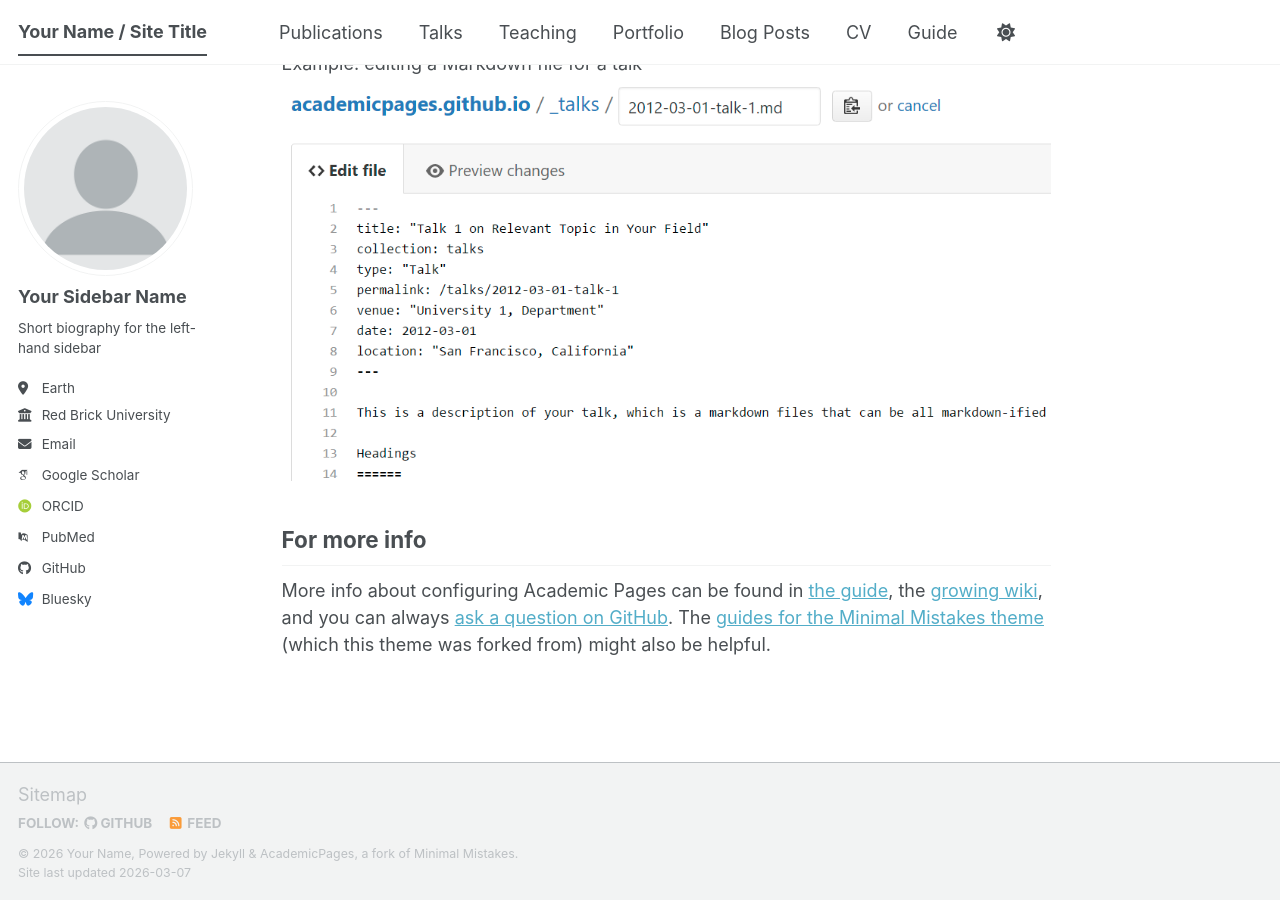
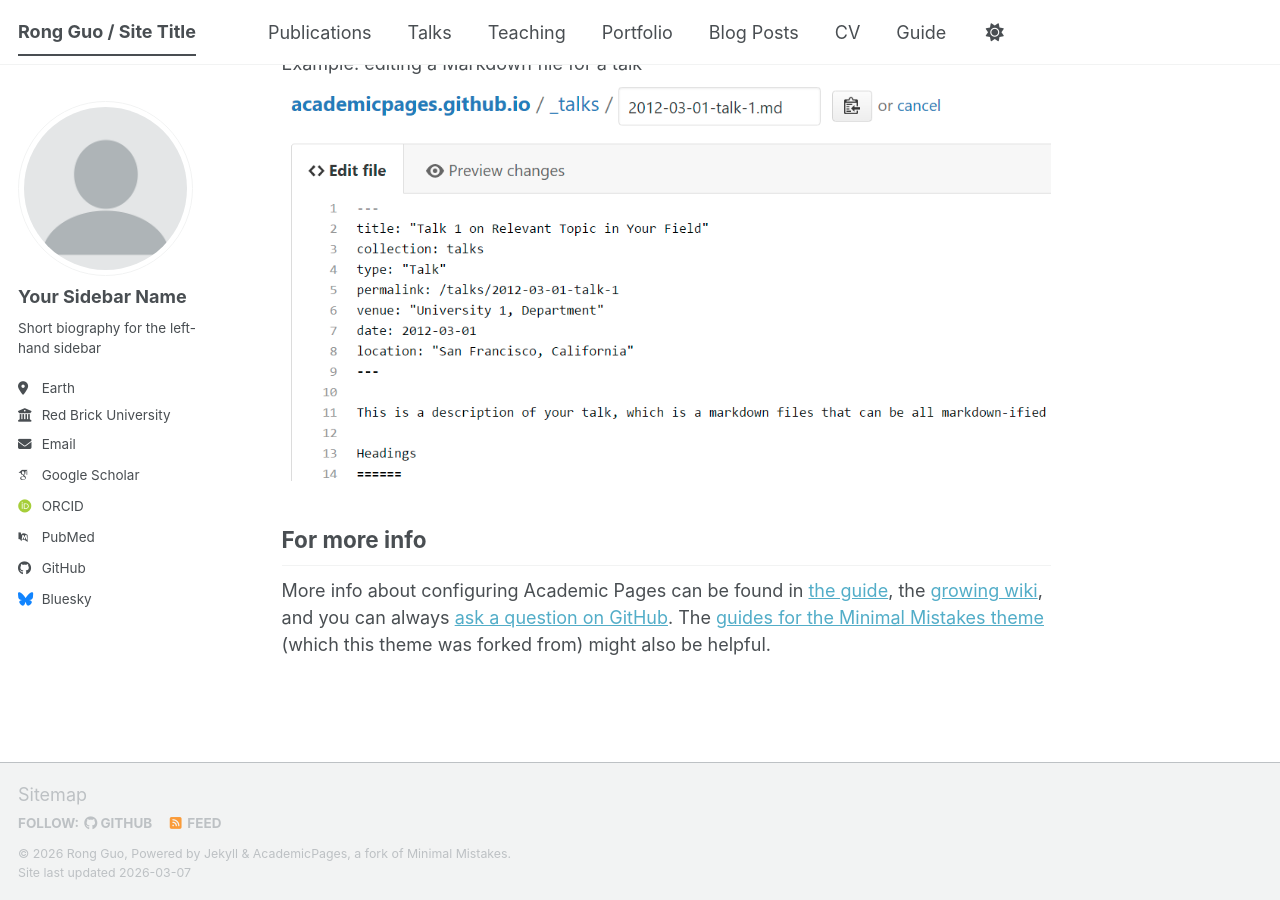
Before and after one commit to rongguo2/rongguo2.github.io, a Jekyll site: the page built from _pages/about.md, in a window 1280 px wide and 900 px high, scrolled down 2720 px. Built offline with Jekyll 4.4.1, drawn with Linux system fonts in a browser that asks for light colours; some web fonts are replaced; a script bundle is joined from its source files by our own code; library files that are not in the unit come from our copies.

Commit message:
[homepage] basic check-in

```diff
--- a/_config.yml
+++ b/_config.yml
@@ -9,11 +9,11 @@
 # Basic Site Settings
 locale                   : "en-US"
 site_theme               : "default" # The available themes options are "default", "air", "sunrise", "mint", "dirt" and "contrast"
-title                    : "Your Name / Site Title"
+title                    : "Rong Guo / Site Title"
 title_separator          : "-"
-name                     : &name "Your Name"
-description              : &description "Your Name's academic portfolio"   # Update this with a general description of your site, this is the default if not overridden by a page
-url                      : https://academicpages.github.io # The base hostname & protocol for your site e.g. "https://[your GitHub username].github.io",
+name                     : &name "Rong Guo"
+description              : &description "Rong Guo's academic portfolio"   # Update this with a general description of your site, this is the default if not overridden by a page
+url                      : https://rongguo2.github.io # The base hostname & protocol for your site e.g. "https://[your GitHub username].github.io",
                                                            # or if you already have some other page hosted on Github then use "https://[your GitHub username].github.io/[Your Repo Name]"
 baseurl                  : "" # the subpath of your site, e.g. "/blog"
 repository               : "academicpages/academicpages.github.io"
```
